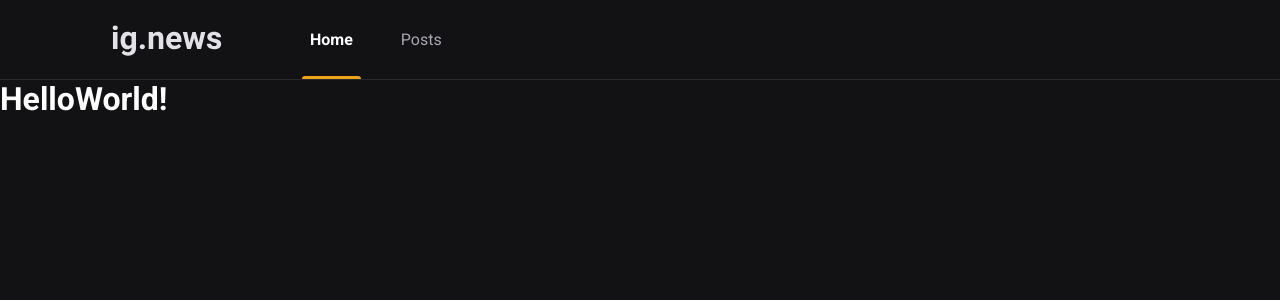
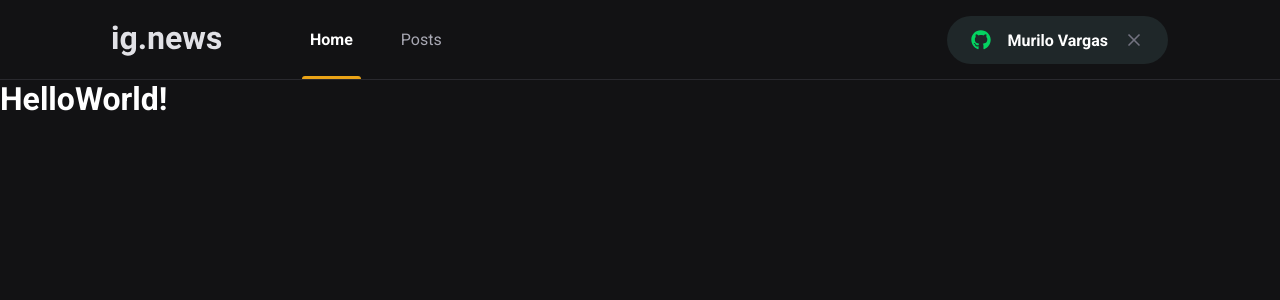
Before and after one commit to murilorvargas/ig-news, a Next.js app: page / in a window 1280 px wide. Shown: the top 300 px of the page. Built offline with nearby package versions, Linux system fonts and the light colour scheme.

Commit message:
Feat: add sign in button in the header

```diff
--- a/src/components/Header/index.tsx
+++ b/src/components/Header/index.tsx
@@ -1,3 +1,4 @@
+import { SignInButton } from '../SignInButton';
 import styles from './styles.module.scss';
 
 export function Header() {
@@ -9,6 +10,7 @@
           <a className={styles.active}>Home</a>
           <a>Posts</a>
         </nav>
+        <SignInButton />
       </div>
     </header>
   )
--- a/src/components/Header/styles.module.scss
+++ b/src/components/Header/styles.module.scss
@@ -51,4 +51,8 @@
       }
     }
   }
+
+  button {
+    margin-left: auto;
+  }
 }
--- /dev/null
+++ b/src/components/SignInButton/index.tsx
@@ -0,0 +1,26 @@
+import styles from './styles.module.scss';
+import { FaGithub } from 'react-icons/fa'
+import { FiX } from 'react-icons/fi'
+
+export function SignInButton(){
+  const isUserLoggedIn = true;
+
+  return isUserLoggedIn ? (
+    <button
+      type="button"
+      className={styles.signInButton}
+    >
+        <FaGithub color="#04d361"/>
+        Murilo Vargas
+        <FiX color="#737380" className={styles.closeIcon}/>
+    </button>
+  ) : (
+    <button
+      type="button"
+      className={styles.signInButton}
+    >
+        <FaGithub color="#eba417"/>
+        Sign in with Github
+    </button>
+  )
+}
--- /dev/null
+++ b/src/components/SignInButton/styles.module.scss
@@ -0,0 +1,33 @@
+.signInButton {
+  height: 3rem;
+  border-radius: 3rem;
+  background: var(--gray-850);
+  border: 0;
+  padding: 0 1.5rem;
+
+  display: flex;
+  align-items: center;
+  justify-content: center;
+
+  color: var(--white);
+  font-weight: bold;
+
+  svg {
+    width: 20px;
+    height: 20px;
+  }
+
+  svg:first-child {
+    margin-right: 1rem;
+  }
+
+  svg.closeIcon {
+    margin-left: 1rem;
+  }
+
+  transition: filter 0.2s;
+
+  &:hover {
+    filter: brightness(0.9);
+  }
+}
```
